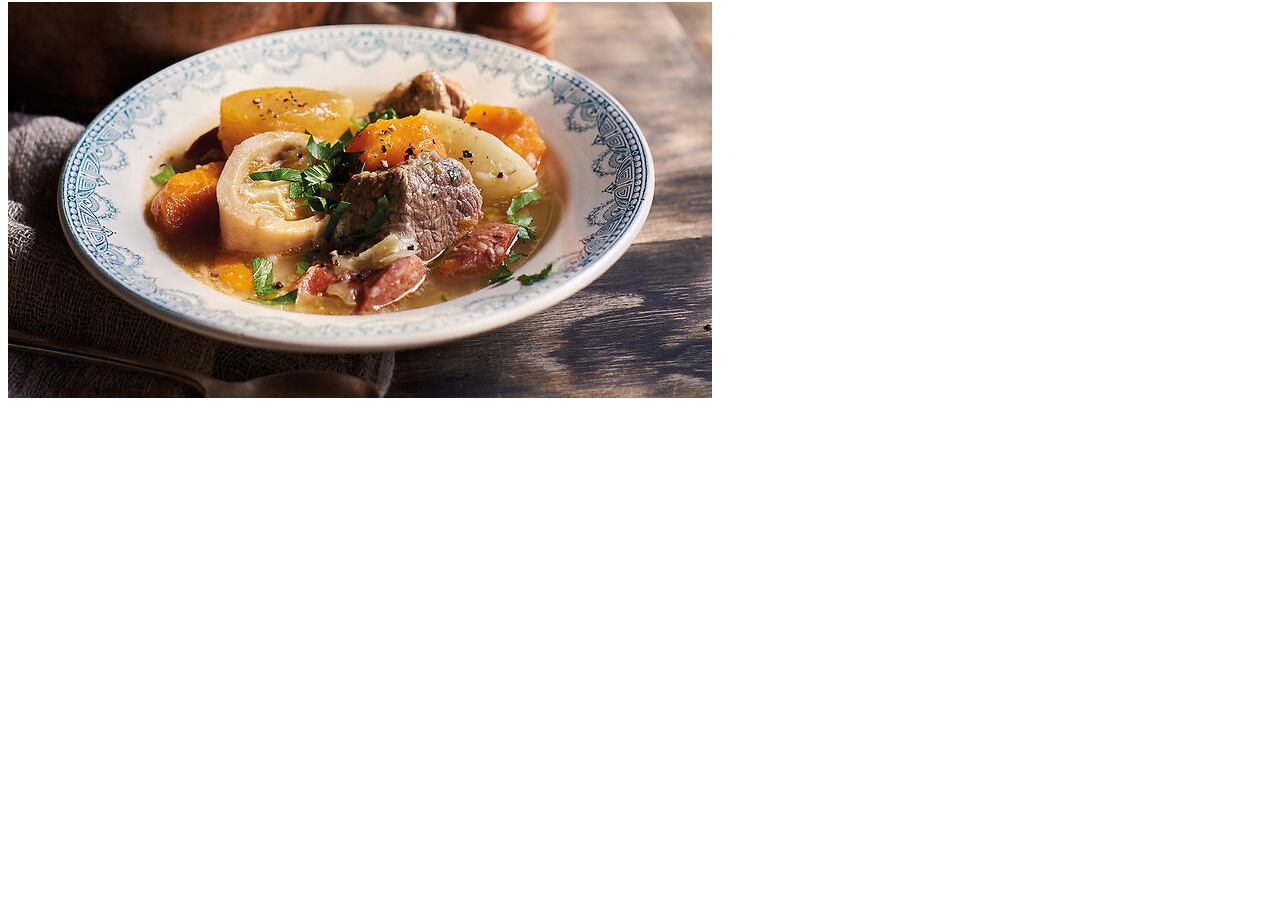
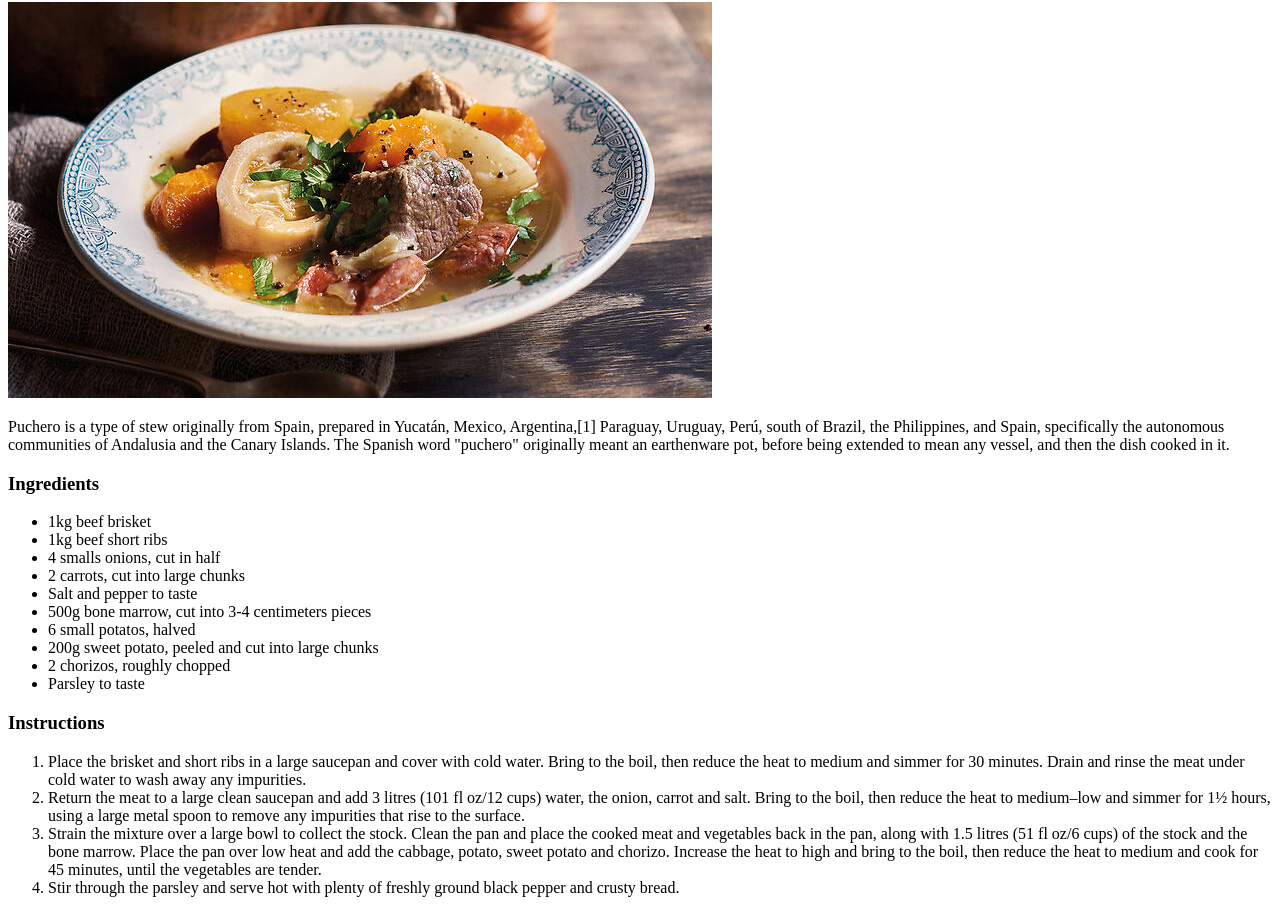
Before and after one commit to Kevin-Arg/odin-recipes, a plain HTML site: page recipes/puchero.html in a window 1280 px wide. Shown: the part 78-991 px from the top of the page. Before the commit the page ends 800 px from the top, so only its background shows below. Drawn offline with Linux system fonts and the light colour scheme.

Commit message:
Finished html for puchero page

```diff
--- a/recipes/puchero.html
+++ b/recipes/puchero.html
@@ -9,5 +9,28 @@
 <body>
     <h1>Puchero</h1>
         <img src="/images/puchero.jpg" alt="finished puchero">
+        <p>Puchero is a type of stew originally from Spain, prepared in Yucatán, Mexico, Argentina,[1] Paraguay, Uruguay, Perú, south of Brazil, the Philippines, and Spain, specifically the autonomous communities of Andalusia and the Canary Islands. The Spanish word "puchero" originally meant an earthenware pot, before being extended to mean any vessel, and then the dish cooked in it.</p>
+
+    <h3>Ingredients</h3>
+        <ul>
+            <li>1kg beef brisket</li>
+            <li>1kg beef short ribs</li>
+            <li>4 smalls onions, cut in half</li>
+            <li>2 carrots, cut into large chunks</li>
+            <li>Salt and pepper to taste</li>
+            <li>500g bone marrow, cut into 3-4 centimeters pieces</li>
+            <li>6 small potatos, halved</li>
+            <li>200g sweet potato, peeled and cut into large chunks</li>
+            <li>2 chorizos, roughly chopped</li>
+            <li>Parsley to taste</li>
+        </ul>
+
+    <h3>Instructions</h3>
+        <ol>
+            <li>Place the brisket and short ribs in a large saucepan and cover with cold water. Bring to the boil, then reduce the heat to medium and simmer for 30 minutes. Drain and rinse the meat under cold water to wash away any impurities.</li>
+            <li>Return the meat to a large clean saucepan and add 3 litres (101 fl oz/12 cups) water, the onion, carrot and salt. Bring to the boil, then reduce the heat to medium–low and simmer for 1½ hours, using a large metal spoon to remove any impurities that rise to the surface.</li>
+            <li>Strain the mixture over a large bowl to collect the stock. Clean the pan and place the cooked meat and vegetables back in the pan, along with 1.5 litres (51 fl oz/6 cups) of the stock and the bone marrow. Place the pan over low heat and add the cabbage, potato, sweet potato and chorizo. Increase the heat to high and bring to the boil, then reduce the heat to medium and cook for 45 minutes, until the vegetables are tender.</li>
+            <li>Stir through the parsley and serve hot with plenty of freshly ground black pepper and crusty bread.</li>
+        </ol>
 </body>
 </html>
```
